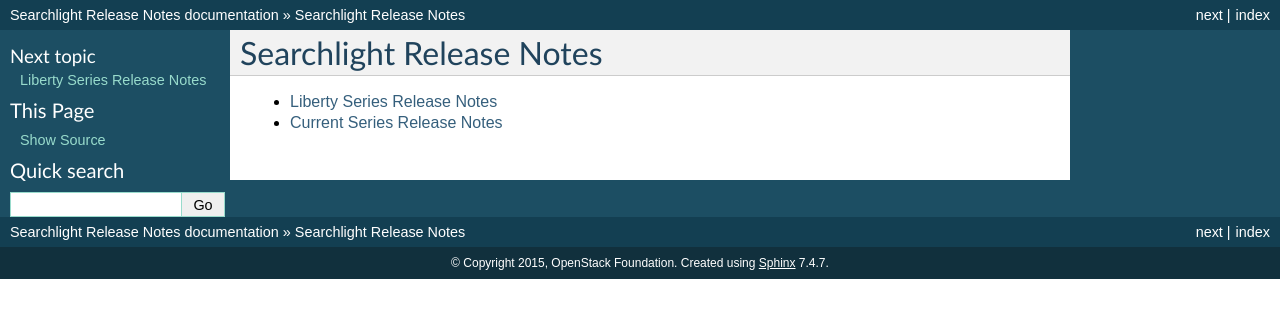
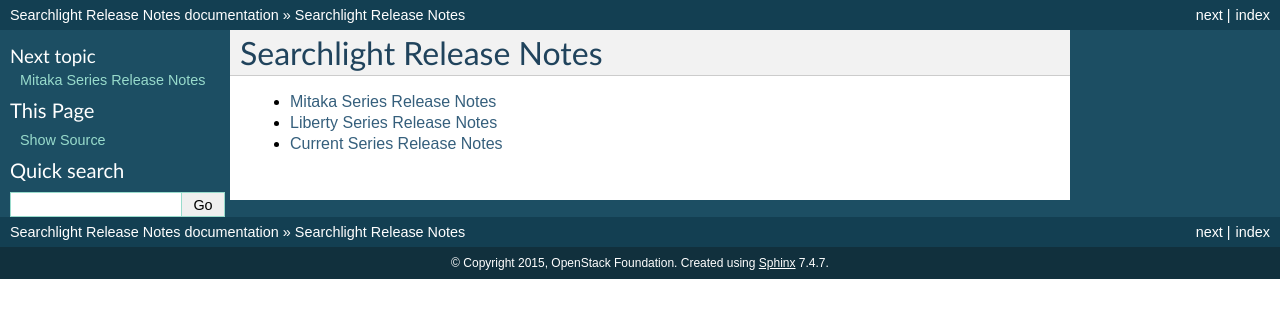
Before and after one commit to openstack-archive/searchlight, a Sphinx documentation site: the page built from releasenotes/source/index.rst, in a window 1280 px wide. Shown: the top 318 px of the page. Built offline with Sphinx 7.4.7, drawn with Linux system fonts in a browser that asks for light colours; the version number could not be read and is left out.

Commit message:
Update reno for stable/mitaka
Change-Id: I94a260f14e85782fd9fe88e0e65980b7ef7ac526

```diff
--- a/releasenotes/source/index.rst
+++ b/releasenotes/source/index.rst
@@ -5,5 +5,6 @@
 .. toctree::
    :maxdepth: 1
 
+   mitaka
    liberty
    unreleased
--- /dev/null
+++ b/releasenotes/source/mitaka.rst
@@ -0,0 +1,6 @@
+===================================
+ Mitaka Series Release Notes
+===================================
+
+.. release-notes::
+   :branch: origin/stable/mitaka
```
